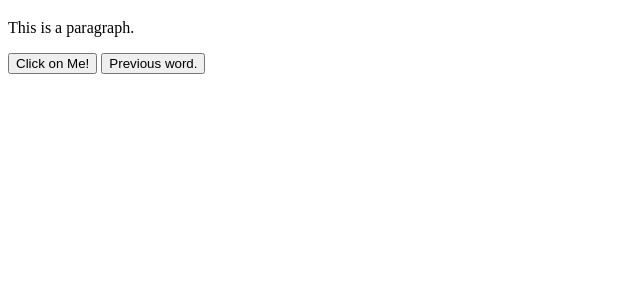
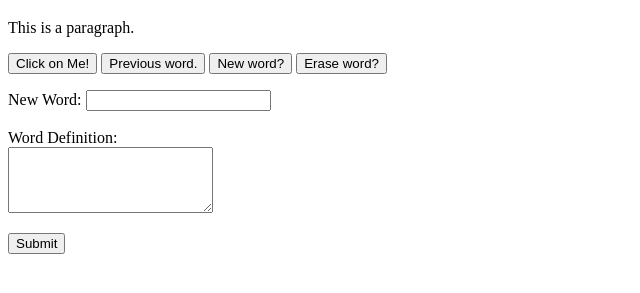
Before and after one commit to Al-Rizov/VLT-V1, a plain HTML site: page index.html in a window 1280 px wide. Shown: the part 61-354 px from the top of the page, without its empty margins (0-640 px from the left). Drawn offline with Linux system fonts and the light colour scheme.

Commit message:
Figure a way to assign value from textarea to a variable.

```diff
--- a/VLT1.js
+++ b/VLT1.js
@@ -9,10 +9,13 @@ let definitions = ['a',
 let outputOrder = [];
 let readyList = [];
 let wordHistory = [];
+let newWord = document.getElementById("wordEntry");
+let test = '';
 
 
-//Currently this function rolls for a number from 0 to (words.length - 1) and then stores each
-//number in an array. This array is used for setting the order in which wordCycler() shows words.
+//This function rolls for a number from 0 to (words.length - 1) and then stores each
+//number in the outputOrder array. This array is used for setting the order in which wordCycler()
+//will show words from the list.
 
 function wordOrderRandomizer() {
 
@@ -37,8 +40,7 @@ function wordOrderRandomizer() {
 
 };
 
-//This function cycles words. It should be used together with wordRandomizer() to give words to
-//the User in a random order.
+//This function cycles through the words-array in a random order.
 
 function wordCycler() {
 
@@ -61,11 +63,11 @@ function wordCycler() {
 
 };
 
-//This function should display previously shown words to the User.
+//This function cycles through the words the User has already seen.
 
 function historyCycler() {
 
-    if(readyList.length < words.length){
+    if(readyList.length < words.length && wordHistory.length != 0){
         readyList.unshift(wordHistory.pop());
     }
     if (wordHistory.length != 0) {
@@ -73,8 +75,21 @@ function historyCycler() {
     } else {
         document.getElementById("paragraph").innerHTML = "No more previous words left."
     }
+};
+
+/*function needs to:
+    1.Insert a word AND its definition in their respected variables
+    2.Check if both values are given by User and warn him, if there's one missing
+    3.Check if a word is already present and if so, inform User
+    4.Remove value from the text and textarea elements
+*/
+function newWordInsertion() {
+    let something = document.getElementById("testWord").value;
+    test += something;
 }
 
+
 wordOrderRandomizer();
+document.getElementById("submit").addEventListener("click", newWordInsertion);
 document.getElementById("button").addEventListener("click", wordCycler);
 document.getElementById("rewindButton").addEventListener("click", historyCycler);
--- a/index.html
+++ b/index.html
@@ -26,6 +26,23 @@
     <div id="interface">
         <button id="button">Click on Me!</button>
         <button id="rewindButton">Previous word.</button>
+        <button id="insertWord">New word?</button>
+        <button id="removeWord">Erase word?</button>
+    </div>
+    <div>
+        <form action = "" id="wordEntry">
+            <p>
+                <label>New Word:
+                <input type = "text" name = "newWord" id = "testWord"/></label>
+                <br><br>
+                <label>Word Definition:
+                    <br>
+                <textarea name = "wordDefinition" cols = "23" rows = "4">
+
+                </textarea></label>
+            </p>
+            <button type="button" id="submit" >Submit</button>
+        </form>
     </div>
 
     <script src="VLT1.js"></script>
```
